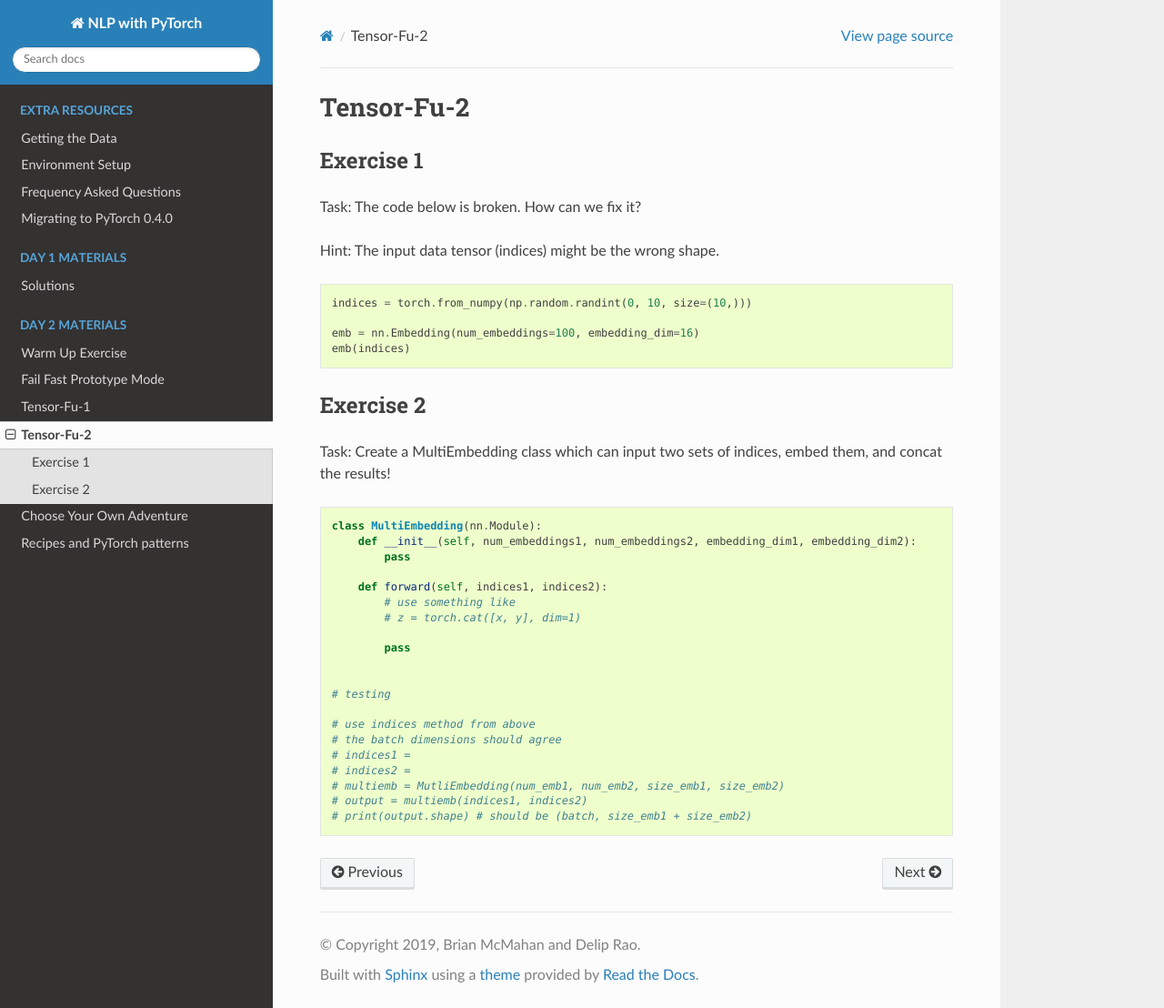
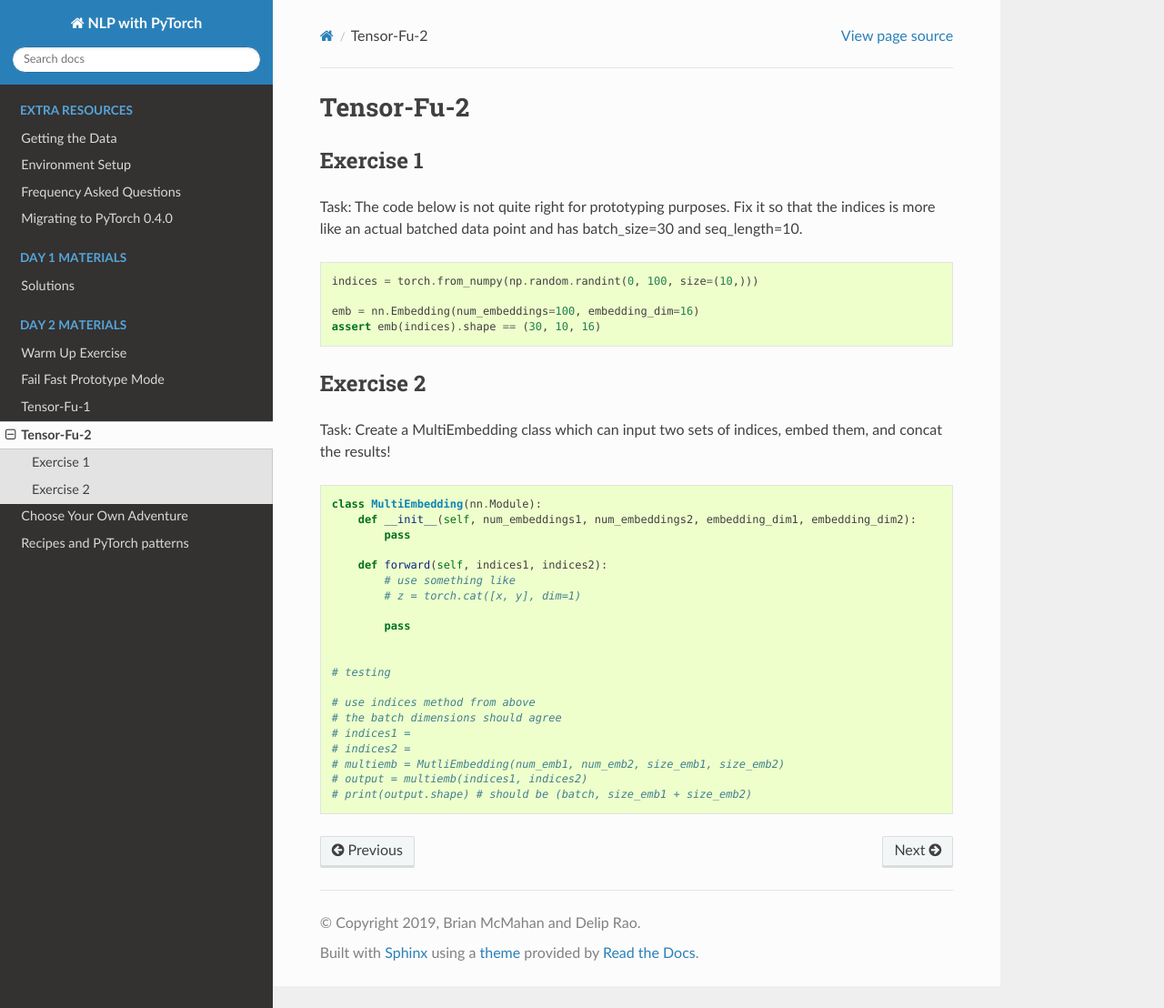
Before and after one commit to joosthub/pytorch-nlp-tutorial-ny2019, a Sphinx documentation site: the page built from docs/day2/tensorfu2.rst, in a window 1280 px wide and 1108 px high. Shown: the whole window at 91% size. Built offline with Sphinx 7.4.7 and the Read the Docs theme 2.0.0, drawn with Linux system fonts in a browser that asks for light colours; pages that are not in the unit, such as notebooks, are missing from menus.

```diff
--- a/docs/day2/tensorfu2.rst
+++ b/docs/day2/tensorfu2.rst
@@ -5,16 +5,16 @@
 ----------
 
 
-Task: The code below is broken.  How can we fix it?
-
-Hint: The input data tensor (indices) might be the wrong shape.
+Task: The code below is not quite right for prototyping purposes.
+Fix it so that the indices is more like an actual batched data point
+and has batch_size=30 and seq_length=10.
 
 .. code-block:: python
 
-   indices = torch.from_numpy(np.random.randint(0, 10, size=(10,)))
+   indices = torch.from_numpy(np.random.randint(0, 100, size=(10,)))
 
    emb = nn.Embedding(num_embeddings=100, embedding_dim=16)
-   emb(indices)
+   assert emb(indices).shape == (30, 10, 16)
 
 Exercise 2
 ----------
```
